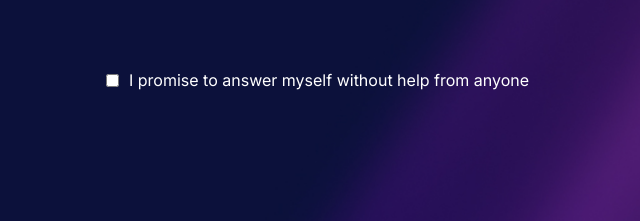
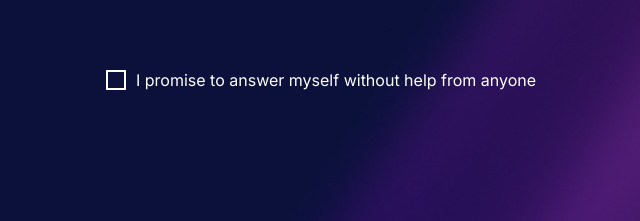
Before and after one commit to Gabbofeg/Buildweek-Benchmark-Epicode, a plain HTML site: page homepage.html in a window 1280 px wide. Shown: the part 576-797 px from the top of the page, 84-724 px from the left. Drawn offline with Linux system fonts and the light colour scheme.

Commit message:
homepage completata

```diff
--- a/home page.css
+++ b/home page.css
@@ -85,8 +85,27 @@ footer div {
 }
 
 #checkbox {
-  user-select: none;
-  border: 1px solid white;
+  appearance: none;
+  -webkit-appearance: none;
+  -moz-appearance: none;
+  width: 20px;
+  height: 20px;
+  border: 2px solid white;
+  position: relative;
+  cursor: pointer;
+  background-color: transparent;
+}
+
+#checkbox:checked::before {
+  content: "";
+  display: block;
+  position: absolute;
+  top: 50%;
+  left: 50%;
+  width: 10px;
+  height: 10px;
+  background-color: #00ffff;
+  transform: translate(-50%, -50%);
 }
 
 #button {
```
